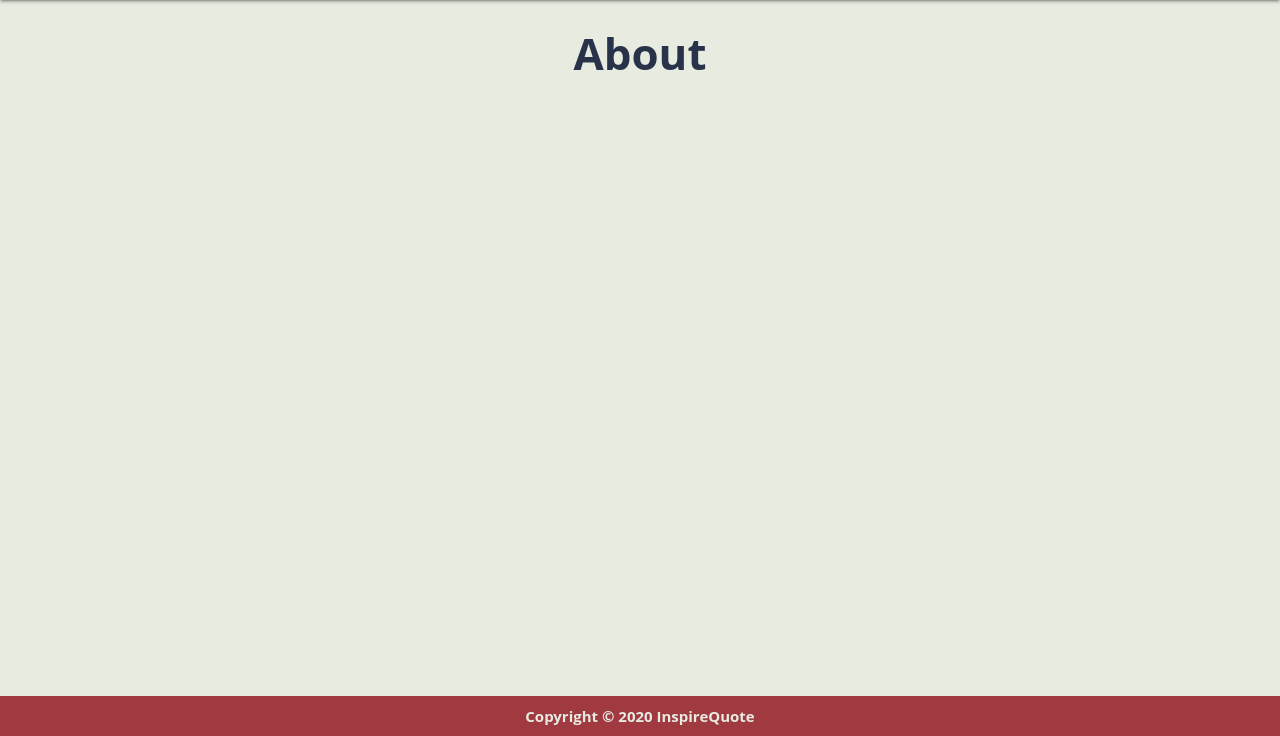
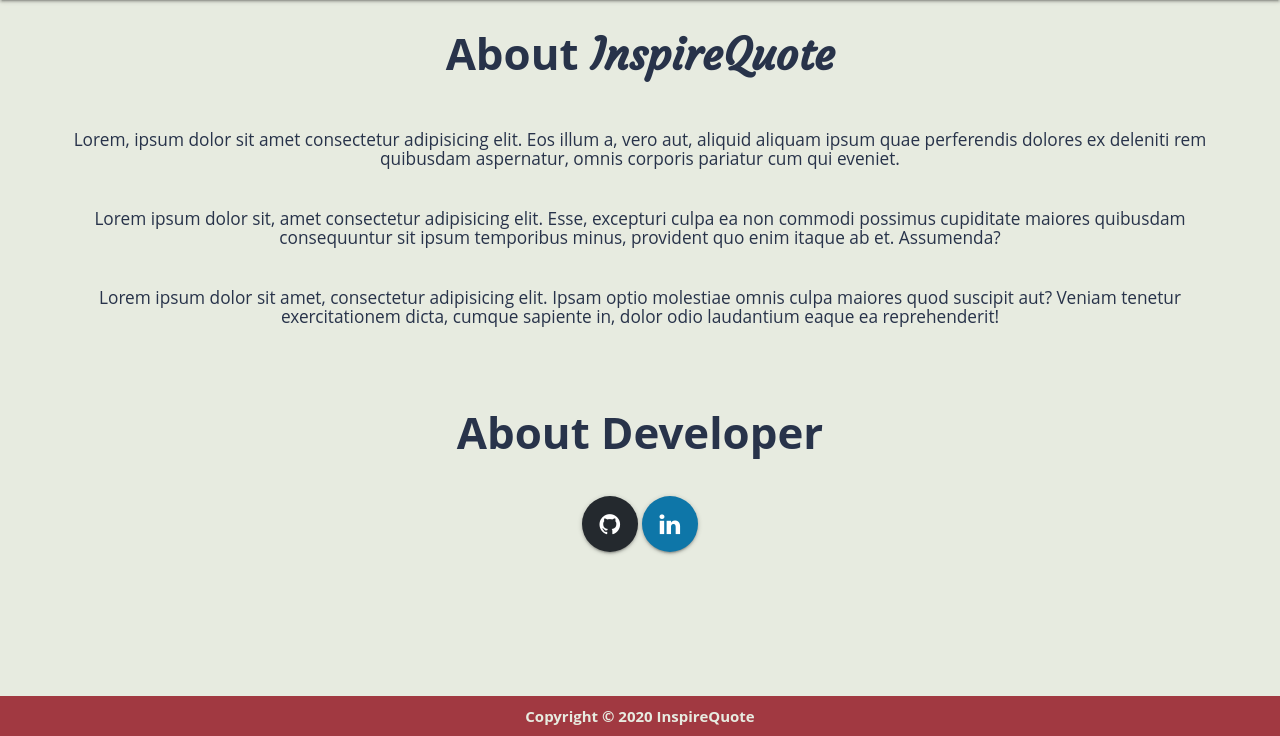
Before and after one commit to kongteckmee/inspire-quote, a Flask app: page /about in a window 1280 px wide. Shown: the part 64-800 px from the top of the page. Run offline with Flask 2, Linux system fonts and the light colour scheme.

Commit message:
about.html added

```diff
--- a/static/css/style.css
+++ b/static/css/style.css
@@ -110,6 +110,25 @@ i:focus {
   color: #e0e0e0;
 }
 
+.about-inspire {
+  margin: 0 50px 0 50px;
+  text-align: center;
+}
+
+.about-developer {
+  margin: 0 auto;
+  font-weight: bold;
+  text-align: center;
+}
+
+.about-developer .github {
+  background-color: #24292e;
+}
+
+.about-developer .linkedin {
+  background-color: #0e76a8;
+}
+
 .footer-copyright {
   position: fixed;
   bottom: 0;
--- a/templates/about.html
+++ b/templates/about.html
@@ -1,4 +1,39 @@
-{% extends 'base.html' %}
-{% block content %}
-    <h3>About</h3><br>
+{% extends 'base.html' %} {% block content %}
+<div class="row">
+  <h3>About <span>InspireQuote</span></h3>
+  <br />
+  <div class="about-inspire">
+    <h6>
+      Lorem, ipsum dolor sit amet consectetur adipisicing elit. Eos illum a,
+      vero aut, aliquid aliquam ipsum quae perferendis dolores ex deleniti rem
+      quibusdam aspernatur, omnis corporis pariatur cum qui eveniet.
+    </h6>
+    <br />
+    <h6>
+      Lorem ipsum dolor sit, amet consectetur adipisicing elit. Esse, excepturi
+      culpa ea non commodi possimus cupiditate maiores quibusdam consequuntur
+      sit ipsum temporibus minus, provident quo enim itaque ab et. Assumenda?
+    </h6>
+    <br />
+    <h6>
+      Lorem ipsum dolor sit amet, consectetur adipisicing elit. Ipsam optio
+      molestiae omnis culpa maiores quod suscipit aut? Veniam tenetur
+      exercitationem dicta, cumque sapiente in, dolor odio laudantium eaque ea
+      reprehenderit!
+    </h6>
+  </div>
+  <br />
+  <br />
+  <h3>About Developer</h3>
+  <br />
+  <div class="about-developer">
+    <a class="waves-effect waves-light btn-floating btn-large social github">
+      <i class="fa fa-github"></i
+    ></a>
+    <a class="waves-effect waves-light btn-floating btn-large social linkedin">
+      <i class="fa fa-linkedin"></i
+    ></a>
+  </div>
+</div>
+
 {% endblock %}
--- a/templates/base.html
+++ b/templates/base.html
@@ -15,6 +15,13 @@
     <link
       href="https://fonts.googleapis.com/icon?family=Material+Icons"
       rel="stylesheet"
+    />
+
+    <!-- Font Awesome -->
+    <link
+      rel="stylesheet"
+      href="https://stackpath.bootstrapcdn.com/font-awesome/4.7.0/css/font-awesome.min.css"
+      type="text/css"
     />
 
     <!--Let browser know website is optimized for mobile-->
```
Also changed, not shown: package-lock.json (added).
